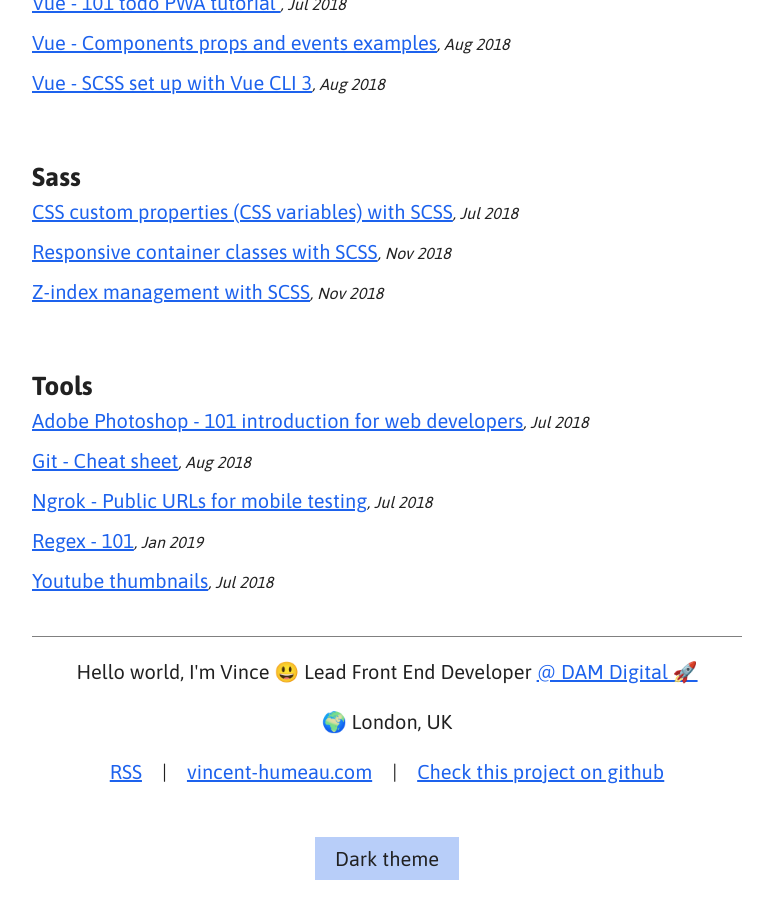
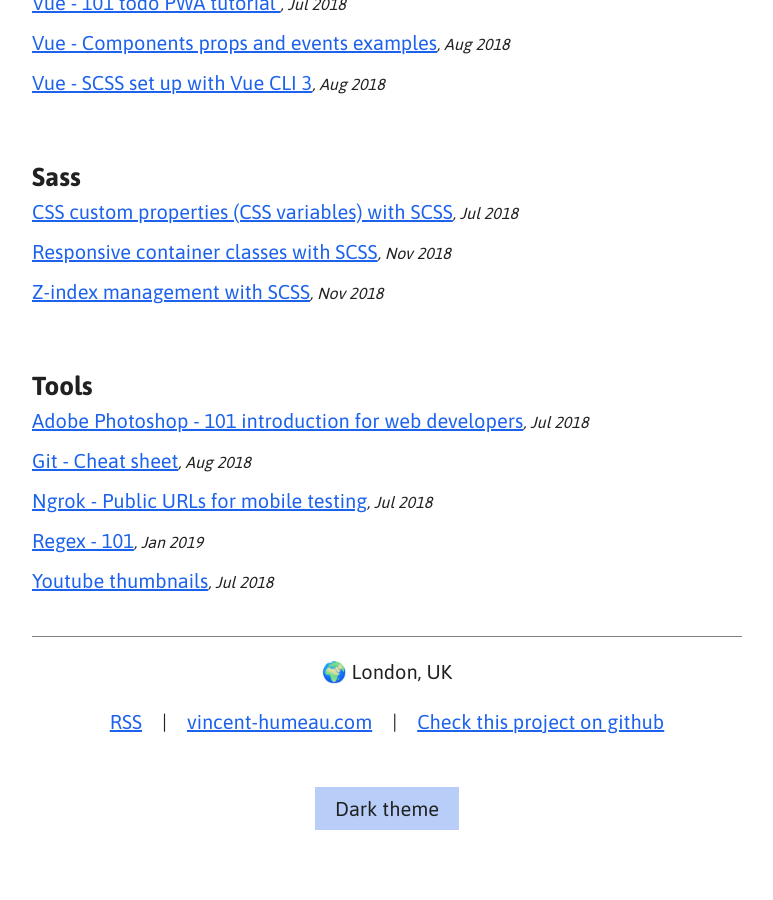
Before and after one commit to vinceumo/devNotes, a Jekyll site: the page built from index.md, in a window 1280 px wide and 900 px high, scrolled down 1345 px. Shown: the whole window, without its empty margins (253-1026 px from the left). Built offline with Jekyll 4.4.1, drawn with Linux system fonts in a browser that asks for light colours; a script that is not in the unit is left out; after the commit the page ends 2195 px from its top, so only the background shows below that.

Commit message:
update footer

```diff
--- a/_layouts/default.html
+++ b/_layouts/default.html
@@ -12,7 +12,6 @@
         {{ content }}
       </main>
       <footer>
-        <p>Hello world, I'm Vince 😃 Lead Front End Developer <a href="https://www.damdigital.com/">@ DAM Digital 🚀</a></p>
         <p>🌍 London, UK</p>
         <ul class="links">
           <li><a href="{{ site.baseurl }}/feed.xml">RSS</a></li>
```
